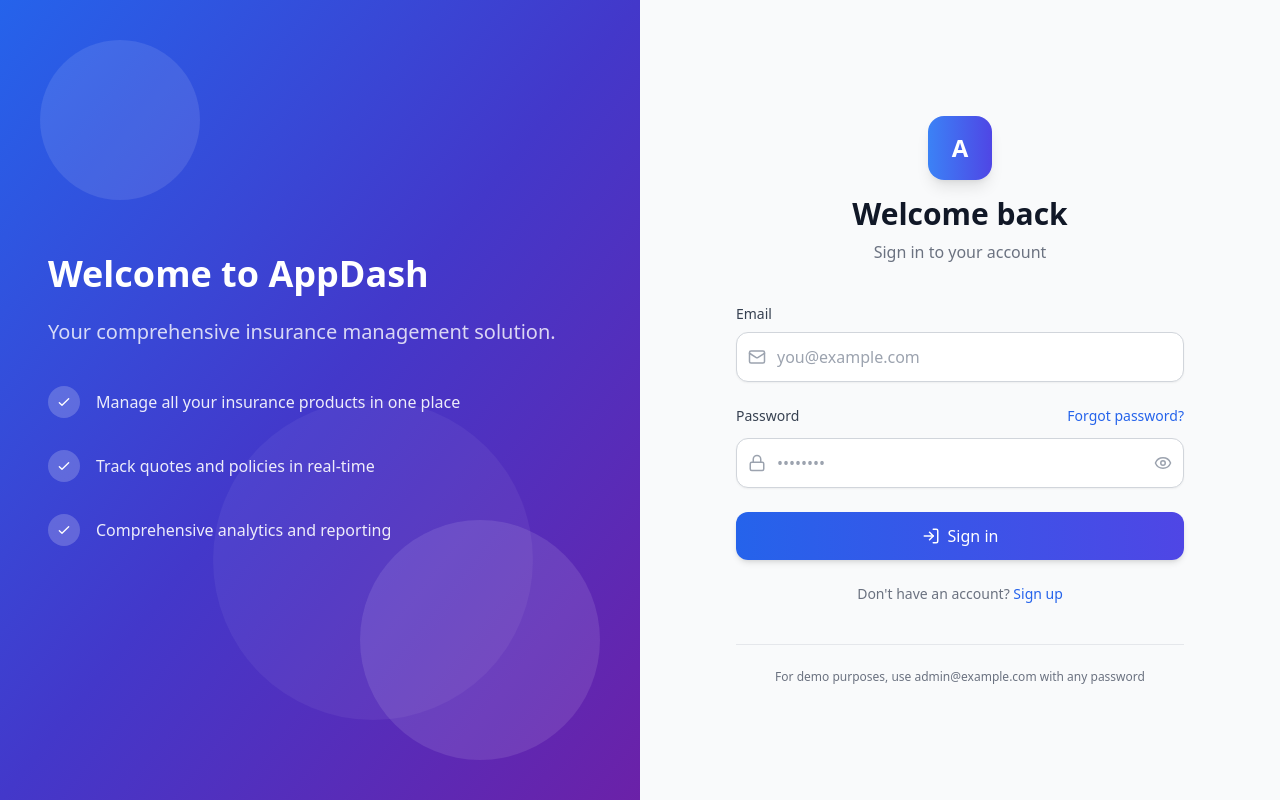
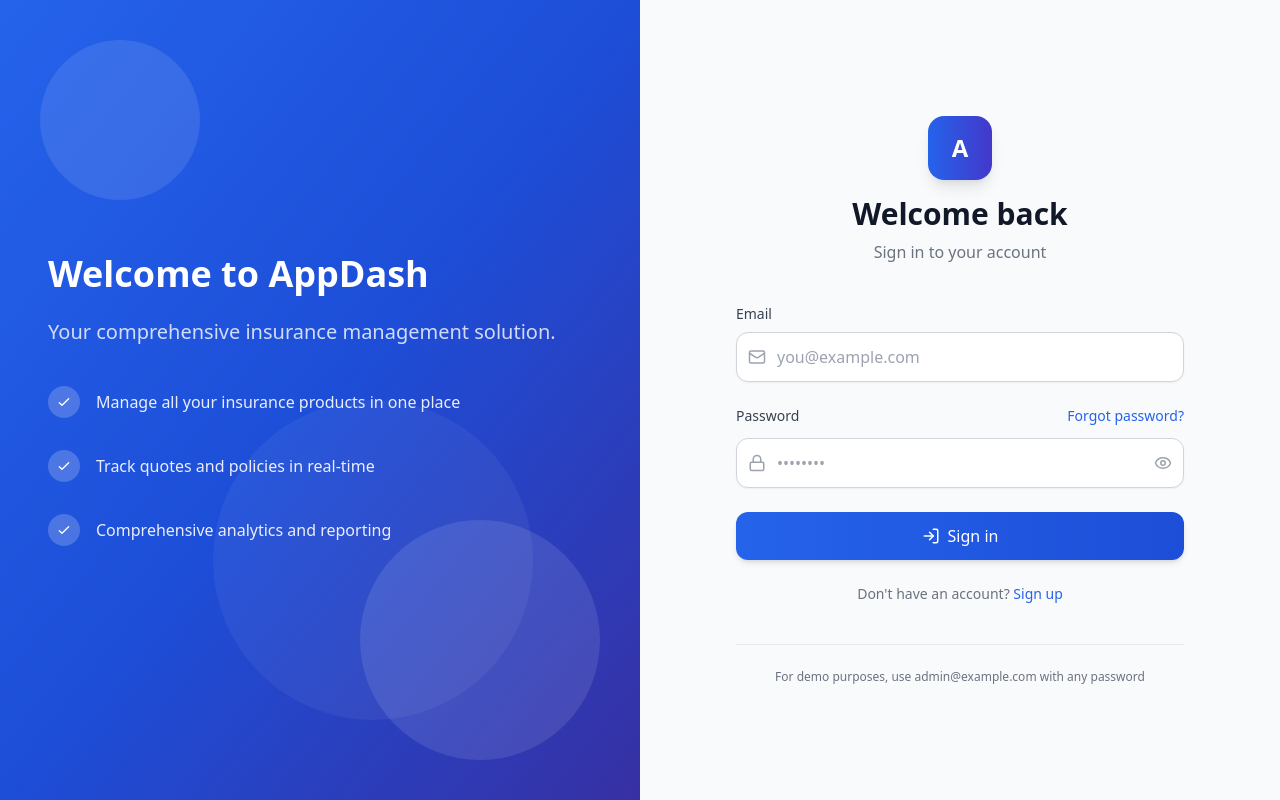
Before and after one commit to fahedd0/appdash, a Next.js app: page /login in a window 1280 px wide. Built offline with nearby package versions, Linux system fonts and the light colour scheme.

Commit message:
Updated Design

```diff
--- a/src/app/dashboard/page.jsx
+++ b/src/app/dashboard/page.jsx
@@ -32,7 +32,7 @@ export default function DashboardPage() {
   if (!isClient) return null;
   if (!user) return null; // wait for user to load
 
-  // Stats data for the dashboard
+  // Stats data for the dashboard with professional blue color scheme
   const stats = [
     {
       title: "Total Revenue",
@@ -40,8 +40,8 @@ export default function DashboardPage() {
       change: "+12.5%",
       trend: "up",
       icon: DollarSign,
-      gradient: "from-emerald-400 to-teal-500",
-      shadowColor: "shadow-emerald-200 dark:shadow-emerald-900/30"
+      gradient: "from-blue-600 to-blue-700",
+      shadowColor: "shadow-blue-200 dark:shadow-blue-900/30"
     },
     {
       title: "New Customers",
@@ -49,8 +49,8 @@ export default function DashboardPage() {
       change: "+8.2%",
       trend: "up",
       icon: Users,
-      gradient: "from-blue-400 to-violet-500",
-      shadowColor: "shadow-blue-200 dark:shadow-blue-900/30"
+      gradient: "from-indigo-600 to-indigo-700",
+      shadowColor: "shadow-indigo-200 dark:shadow-indigo-900/30"
     },
     {
       title: "Active Policies",
@@ -58,8 +58,8 @@ export default function DashboardPage() {
       change: "+3.4%",
       trend: "up",
       icon: LineChart,
-      gradient: "from-purple-400 to-pink-500",
-      shadowColor: "shadow-purple-200 dark:shadow-purple-900/30"
+      gradient: "from-blue-500 to-indigo-600",
+      shadowColor: "shadow-blue-200 dark:shadow-blue-900/30"
     },
     {
       title: "Pending Quotes",
@@ -67,8 +67,8 @@ export default function DashboardPage() {
       change: "-5.1%",
       trend: "down",
       icon: BarChart3,
-      gradient: "from-amber-400 to-orange-500",
-      shadowColor: "shadow-amber-200 dark:shadow-amber-900/30"
+      gradient: "from-indigo-500 to-blue-600",
+      shadowColor: "shadow-indigo-200 dark:shadow-indigo-900/30"
     },
   ];
 
@@ -104,22 +104,22 @@ export default function DashboardPage() {
     }
   ];
 
-  // Quick actions for the dashboard
+  // Quick actions for the dashboard with consistent blue color scheme
   const quickActions = [
     { name: 'Create Quote', path: '/dashboard/quotes', icon: FileText, color: 'bg-blue-100 text-blue-600 dark:bg-blue-900/40 dark:text-blue-300' },
-    { name: 'New Policy', path: '/dashboard/policies', icon: Shield, color: 'bg-purple-100 text-purple-600 dark:bg-purple-900/40 dark:text-purple-300' },
-    { name: 'Add Product', path: '/dashboard/products/create', icon: Package, color: 'bg-emerald-100 text-emerald-600 dark:bg-emerald-900/40 dark:text-emerald-300' },
-    { name: 'Manage Users', path: '/dashboard/users', icon: Users, color: 'bg-amber-100 text-amber-600 dark:bg-amber-900/40 dark:text-amber-300' }
+    { name: 'New Policy', path: '/dashboard/policies', icon: Shield, color: 'bg-indigo-100 text-indigo-600 dark:bg-indigo-900/40 dark:text-indigo-300' },
+    { name: 'Add Product', path: '/dashboard/products/create', icon: Package, color: 'bg-blue-50 text-blue-500 dark:bg-blue-900/30 dark:text-blue-300' },
+    { name: 'Manage Users', path: '/dashboard/users', icon: Users, color: 'bg-indigo-50 text-indigo-500 dark:bg-indigo-900/30 dark:text-indigo-300' }
   ];
 
   return (
     <div className="space-y-8">
-      {/* Welcome Section with Gradient Background */}
+      {/* Welcome Section with Professional Blue Gradient Background */}
       <motion.div
         initial={{ opacity: 0, y: 20 }}
         animate={{ opacity: 1, y: 0 }}
         transition={{ duration: 0.5 }}
-        className="relative overflow-hidden rounded-2xl bg-gradient-to-r from-indigo-500 via-purple-500 to-pink-500 p-8"
+        className="relative overflow-hidden rounded-2xl bg-gradient-to-r from-blue-600 to-indigo-700 p-8"
       >
         <div className="absolute top-0 left-0 right-0 bottom-0 bg-white/10 backdrop-blur-sm"></div>
         <div className="relative z-10">
@@ -139,7 +139,7 @@ export default function DashboardPage() {
               className="bg-white/10 backdrop-blur-sm rounded-xl p-5 border border-white/20"
             >
               <div className="flex items-center">
-                <div className="p-3 rounded-full bg-indigo-500/20 mr-4">
+                <div className="p-3 rounded-full bg-blue-500/20 mr-4">
                   <Zap className="h-6 w-6 text-white" />
                 </div>
                 <div>
@@ -154,7 +154,7 @@ export default function DashboardPage() {
               className="bg-white/10 backdrop-blur-sm rounded-xl p-5 border border-white/20"
             >
               <div className="flex items-center">
-                <div className="p-3 rounded-full bg-purple-500/20 mr-4">
+                <div className="p-3 rounded-full bg-blue-400/20 mr-4">
                   <TrendingUp className="h-6 w-6 text-white" />
                 </div>
                 <div>
@@ -169,7 +169,7 @@ export default function DashboardPage() {
               className="bg-white/10 backdrop-blur-sm rounded-xl p-5 border border-white/20"
             >
               <div className="flex items-center">
-                <div className="p-3 rounded-full bg-pink-500/20 mr-4">
+                <div className="p-3 rounded-full bg-indigo-500/20 mr-4">
                   <Clock className="h-6 w-6 text-white" />
                 </div>
                 <div>
--- a/src/app/login/page.jsx
+++ b/src/app/login/page.jsx
@@ -36,7 +36,7 @@ export default function LoginPage() {
         initial={{ opacity: 0, x: -50 }}
         animate={{ opacity: 1, x: 0 }}
         transition={{ duration: 0.5 }}
-        className="hidden md:flex md:w-1/2 bg-gradient-to-br from-blue-600 via-indigo-700 to-purple-800 p-12 text-white relative overflow-hidden"
+        className="hidden md:flex md:w-1/2 bg-gradient-to-br from-blue-600 via-blue-700 to-indigo-800 p-12 text-white relative overflow-hidden"
       >
         {/* Background decorative elements */}
         <div className="absolute top-0 left-0 w-full h-full">
@@ -83,7 +83,7 @@ export default function LoginPage() {
       >
         <div className="w-full max-w-md">
           <div className="text-center mb-10">
-            <div className="h-16 w-16 rounded-2xl bg-gradient-to-r from-blue-500 to-indigo-600 flex items-center justify-center text-white mx-auto mb-4 shadow-lg">
+            <div className="h-16 w-16 rounded-2xl bg-gradient-to-r from-blue-600 to-indigo-700 flex items-center justify-center text-white mx-auto mb-4 shadow-lg">
               <span className="font-bold text-2xl">A</span>
             </div>
             <h2 className="text-3xl font-bold text-gray-900 dark:text-white">Welcome back</h2>
@@ -151,7 +151,7 @@ export default function LoginPage() {
               type="submit"
               whileHover={{ scale: 1.02 }}
               whileTap={{ scale: 0.98 }}
-              className={`w-full flex items-center justify-center bg-gradient-to-r from-blue-600 to-indigo-600 hover:from-blue-700 hover:to-indigo-700 text-white py-3 rounded-xl font-medium transition-all duration-200 shadow-md ${
+              className={`w-full flex items-center justify-center bg-gradient-to-r from-blue-600 to-blue-700 hover:from-blue-700 hover:to-blue-800 text-white py-3 rounded-xl font-medium transition-all duration-200 shadow-md ${
                 isLoading ? 'opacity-90' : 'opacity-100'
               }`}
               disabled={isLoading}
--- a/src/components/dashboard/header.jsx
+++ b/src/components/dashboard/header.jsx
@@ -124,7 +124,7 @@ export default function Header({ isMobile, setMobileMenuOpen }) {
             whileHover={{ scale: 1.02 }}
           >
             <div className="flex items-center">
-              <div className="h-9 w-9 rounded-full bg-gradient-to-br from-blue-500 to-indigo-600 flex items-center justify-center text-white mr-2 shadow-md">
+              <div className="h-9 w-9 rounded-full bg-gradient-to-br from-blue-600 to-indigo-700 flex items-center justify-center text-white mr-2 shadow-md">
                 {user.email?.[0]?.toUpperCase() || 'A'}
               </div>
               <div className="hidden md:block">
--- a/src/components/dashboard/sidebar/sidebar.jsx
+++ b/src/components/dashboard/sidebar/sidebar.jsx
@@ -76,7 +76,7 @@ export default function Sidebar({
         {/* Sidebar Header */}
         <div className="h-16 flex items-center justify-between px-5 border-b border-gray-100 dark:border-gray-700">
           <div className="flex items-center">
-            <div className="h-9 w-9 rounded-lg bg-gradient-to-r from-blue-500 to-indigo-600 flex items-center justify-center text-white mr-3">
+            <div className="h-9 w-9 rounded-lg bg-gradient-to-r from-blue-600 to-indigo-700 flex items-center justify-center text-white mr-3">
               <span className="font-bold text-lg">A</span>
             </div>
             <motion.span
```
